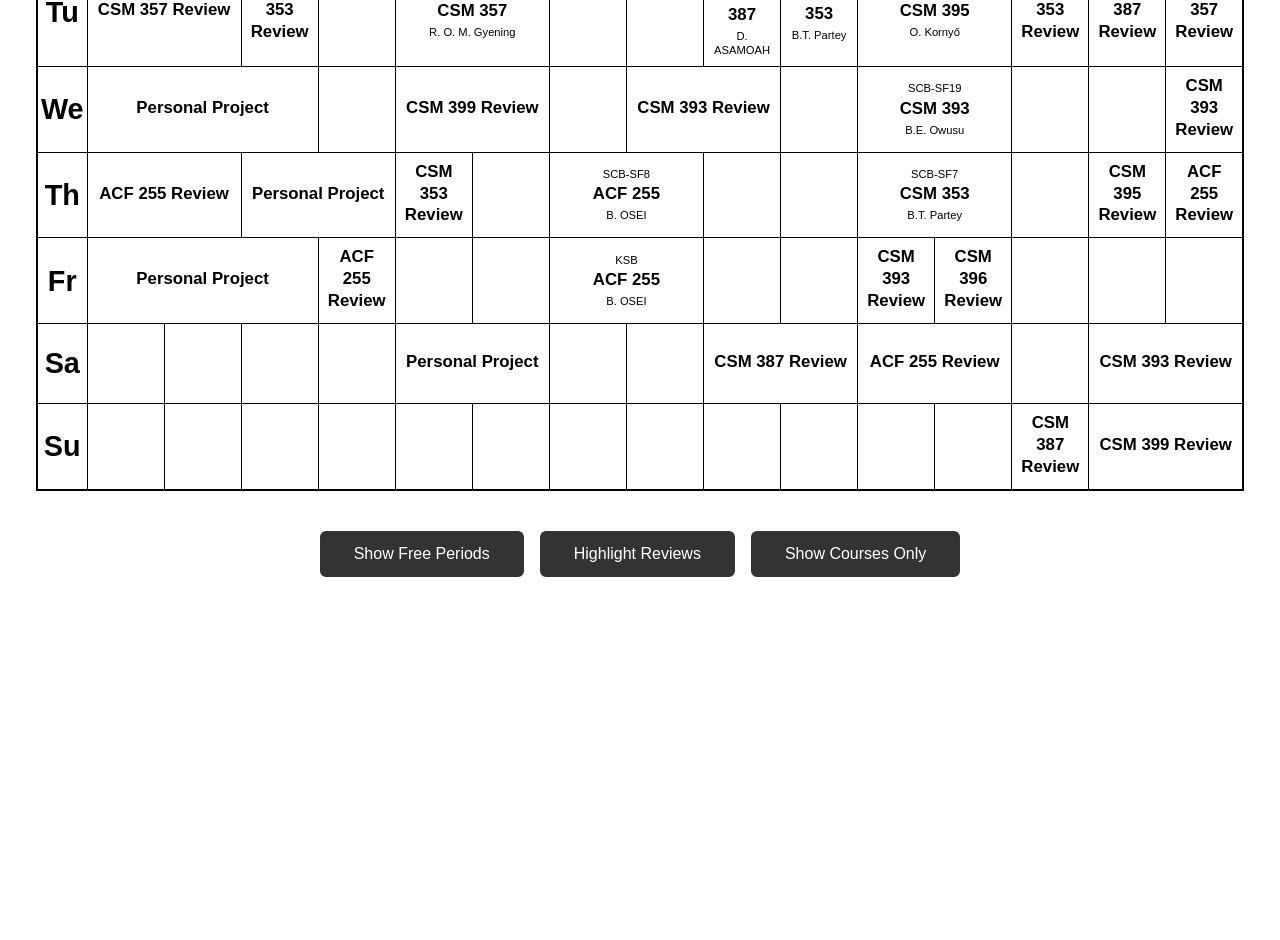
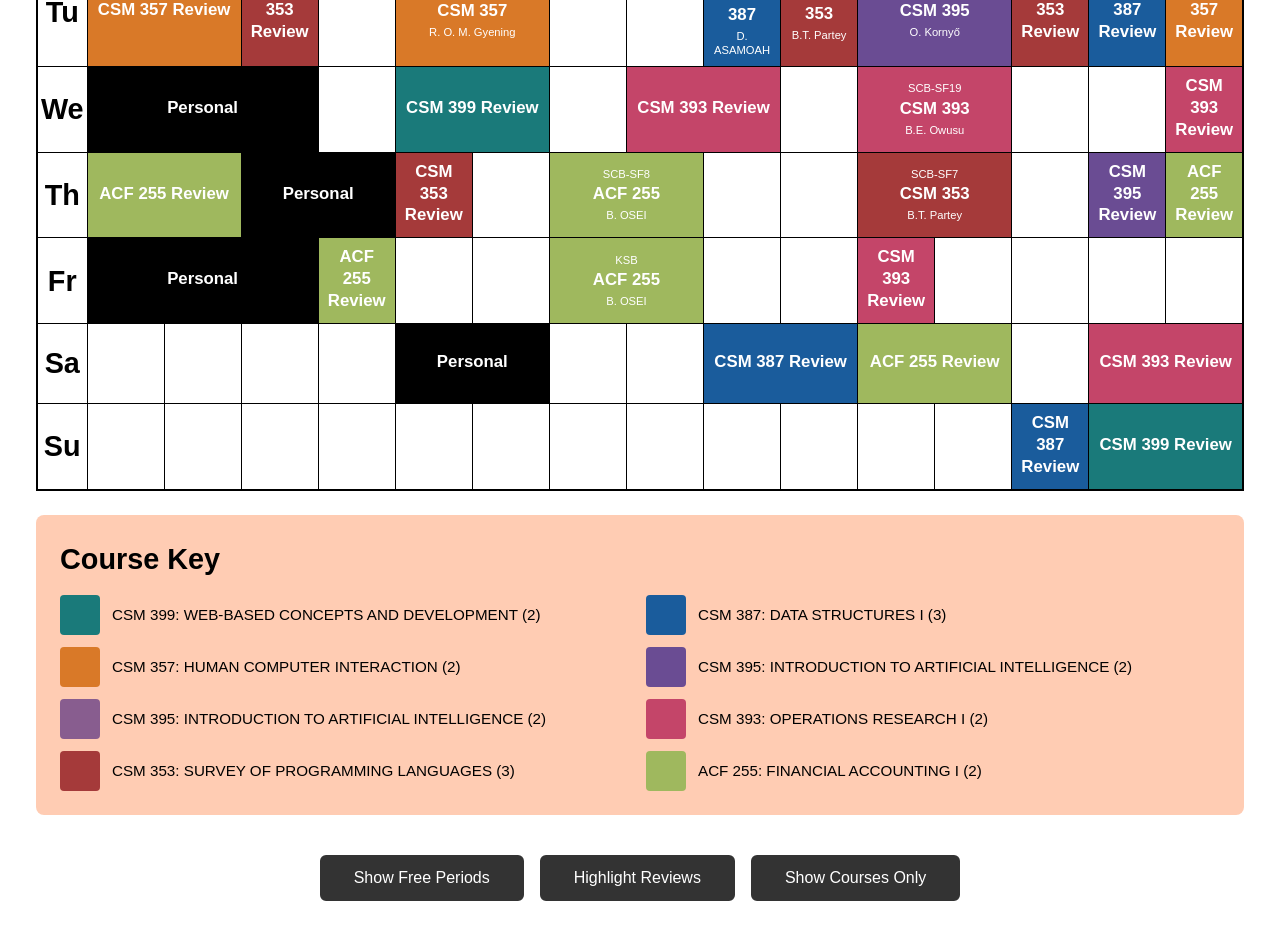
Before and after one commit to rnyamakye/timetable, a React (Vite) app: page / in a window 1280 px wide. Shown: the part 340-1280 px from the top of the page. Before the commit the page ends 969 px from the top, so only its background shows below. Built offline with nearby package versions, Linux system fonts and the light colour scheme.

Commit message:
add table key

```diff
--- a/src/App.css
+++ b/src/App.css
@@ -109,24 +109,24 @@
   font-weight: bold;
   font-size: 1.05rem;
   margin-bottom: 0.2rem;
-  color: #000;
+  color: #fff;
 }
 
 .room-info {
   font-size: 0.7rem;
-  color: #000;
+  color: #fff;
   margin-bottom: 0.1rem;
 }
 
 .group-info {
   font-size: 0.7rem;
-  color: #000;
+  color: #fff;
   margin-bottom: 0.1rem;
 }
 
 .instructor {
   font-size: 0.7rem;
-  color: #000;
+  color: #fff;
 }
 
 .empty-cell {
@@ -142,15 +142,7 @@
 }
 
 .highlight-review {
-  background-color: rgba(255, 0, 0, 0.2) !important;
-  color: black !important;
-}
-
-.highlight-review .course-code,
-.highlight-review .room-info,
-.highlight-review .group-info,
-.highlight-review .instructor {
-  color: black !important;
+  opacity: 0.8 !important;
 }
 
 .toggle-container {
@@ -198,6 +190,43 @@
 
 .footer-right {
   text-align: right;
+}
+
+.course-key {
+  background-color: #ffccb3;
+  padding: 1.5rem;
+  margin: 1.5rem 0;
+  border-radius: 8px;
+  max-width: 100%;
+}
+
+.course-key h3 {
+  font-size: 1.8rem;
+  font-weight: 600;
+  color: #000;
+  margin-bottom: 1rem;
+  text-align: left;
+}
+
+.key-items {
+  display: grid;
+  grid-template-columns: repeat(2, 1fr);
+  gap: 0.75rem;
+}
+
+.key-item {
+  display: flex;
+  align-items: center;
+  gap: 0.75rem;
+  font-size: 0.95rem;
+  color: #000;
+}
+
+.key-color {
+  width: 40px;
+  height: 40px;
+  border-radius: 4px;
+  flex-shrink: 0;
 }
 
 /* Responsive adjustments */
@@ -251,4 +280,16 @@
     width: 100%;
     padding: 0.6rem 1rem;
   }
+
+  .key-items {
+    grid-template-columns: 1fr;
+  }
+
+  .course-key h3 {
+    font-size: 1.4rem;
+  }
+
+  .key-item {
+    font-size: 0.85rem;
+  }
 }
--- a/src/App.jsx
+++ b/src/App.jsx
@@ -5,6 +5,31 @@ function App() {
   const [hideContent, setHideContent] = useState(false);
   const [highlightReviews, setHighlightReviews] = useState(false);
   const [showCoursesOnly, setShowCoursesOnly] = useState(false);
+
+  // Course color mapping
+  const getCourseColor = (courseName) => {
+    if (!courseName) return null;
+
+    // Check for Personal Project first
+    if (courseName.includes("Personal")) {
+      return "#000000";
+    }
+
+    // Extract course code (e.g., "CSM 399" from "CSM 399 Review")
+    const courseCode = courseName.split(" ").slice(0, 2).join(" ");
+
+    const colorMap = {
+      "CSM 399": "#1a7a7a",
+      "CSM 387": "#1a5c9c",
+      "CSM 357": "#d97928",
+      "CSM 395": "#6a4c93",
+      "CSM 393": "#c44569",
+      "CSM 353": "#a53a3a",
+      "ACF 255": "#9fb85e",
+    };
+
+    return colorMap[courseCode] || null;
+  };
 
   const timeSlots = [
     { slot: "1", time: "6:00 - 6:55" },
@@ -70,7 +95,7 @@ function App() {
       { course: "CSM 357 Review" },
     ],
     We: [
-      { colspan: 3, course: "Personal Project" },
+      { colspan: 3, course: "Personal" },
       { empty: 1 },
       { colspan: 2, course: "CSM 399 Review" },
       { empty: 1 },
@@ -87,7 +112,7 @@ function App() {
     ],
     Th: [
       { colspan: 2, course: "ACF 255 Review" },
-      { colspan: 2, course: "Personal Project" },
+      { colspan: 2, course: "Personal" },
       { course: "CSM 353 Review" },
       { empty: 1 },
       { colspan: 2, course: "ACF 255", room: "SCB-SF8", instructor: "B. OSEI" },
@@ -103,7 +128,7 @@ function App() {
       { course: "ACF 255 Review" },
     ],
     Fr: [
-      { colspan: 3, course: "Personal Project" },
+      { colspan: 3, course: "Personal" },
       { course: "ACF 255 Review" },
       { empty: 2 },
       { colspan: 2, course: "ACF 255", room: "KSB", instructor: "B. OSEI" },
@@ -114,7 +139,7 @@ function App() {
     ],
     Sa: [
       { empty: 4 },
-      { colspan: 2, course: "Personal Project" },
+      { colspan: 2, course: "Personal" },
       { empty: 2 },
       { colspan: 2, course: "CSM 387 Review" },
       { colspan: 2, course: "ACF 255 Review" },
@@ -132,7 +157,7 @@ function App() {
     const result = [];
     let currentSlot = 0;
 
-    cells.forEach((cell, index) => {
+    cells.forEach((cell) => {
       if (cell.empty) {
         for (let i = 0; i < cell.empty; i++) {
           result.push(
@@ -148,8 +173,7 @@ function App() {
       } else if (cell.colspan) {
         const isReviewOrPersonal =
           cell.course &&
-          (cell.course.includes("Review") ||
-            cell.course.includes("Personal Project"));
+          (cell.course.includes("Review") || cell.course.includes("Personal"));
         const shouldHide =
           (highlightReviews && !isReviewOrPersonal) ||
           hideContent ||
@@ -158,8 +182,15 @@ function App() {
           highlightReviews && isReviewOrPersonal
             ? "course-cell highlight-review"
             : "course-cell";
+        const bgColor = getCourseColor(cell.course);
+        const cellStyle = bgColor ? { backgroundColor: bgColor } : {};
         result.push(
-          <td key={currentSlot} colSpan={cell.colspan} className={className}>
+          <td
+            key={currentSlot}
+            colSpan={cell.colspan}
+            className={className}
+            style={cellStyle}
+          >
             {!shouldHide && (
               <>
                 {cell.room && <div className="room-info">{cell.room}</div>}
@@ -184,8 +215,10 @@ function App() {
           highlightReviews && isReviewOrPersonal
             ? "course-cell highlight-review"
             : "course-cell";
+        const bgColor = getCourseColor(cell.course);
+        const cellStyle = bgColor ? { backgroundColor: bgColor } : {};
         result.push(
-          <td key={currentSlot} className={className}>
+          <td key={currentSlot} className={className} style={cellStyle}>
             {!shouldHide && (
               <>
                 {cell.room && <div className="room-info">{cell.room}</div>}
@@ -233,6 +266,68 @@ function App() {
         </table>
       </div>
 
+      <div className="course-key">
+        <h3>Course Key</h3>
+        <div className="key-items">
+          <div className="key-item">
+            <span
+              className="key-color"
+              style={{ backgroundColor: "#1a7a7a" }}
+            ></span>
+            <span>CSM 399: WEB-BASED CONCEPTS AND DEVELOPMENT (2)</span>
+          </div>
+          <div className="key-item">
+            <span
+              className="key-color"
+              style={{ backgroundColor: "#1a5c9c" }}
+            ></span>
+            <span>CSM 387: DATA STRUCTURES I (3)</span>
+          </div>
+          <div className="key-item">
+            <span
+              className="key-color"
+              style={{ backgroundColor: "#d97928" }}
+            ></span>
+            <span>CSM 357: HUMAN COMPUTER INTERACTION (2)</span>
+          </div>
+          <div className="key-item">
+            <span
+              className="key-color"
+              style={{ backgroundColor: "#6a4c93" }}
+            ></span>
+            <span>CSM 395: INTRODUCTION TO ARTIFICIAL INTELLIGENCE (2)</span>
+          </div>
+          <div className="key-item">
+            <span
+              className="key-color"
+              style={{ backgroundColor: "#885d8f" }}
+            ></span>
+            <span>CSM 395: INTRODUCTION TO ARTIFICIAL INTELLIGENCE (2)</span>
+          </div>
+          <div className="key-item">
+            <span
+              className="key-color"
+              style={{ backgroundColor: "#c44569" }}
+            ></span>
+            <span>CSM 393: OPERATIONS RESEARCH I (2)</span>
+          </div>
+          <div className="key-item">
+            <span
+              className="key-color"
+              style={{ backgroundColor: "#a53a3a" }}
+            ></span>
+            <span>CSM 353: SURVEY OF PROGRAMMING LANGUAGES (3)</span>
+          </div>
+          <div className="key-item">
+            <span
+              className="key-color"
+              style={{ backgroundColor: "#9fb85e" }}
+            ></span>
+            <span>ACF 255: FINANCIAL ACCOUNTING I (2)</span>
+          </div>
+        </div>
+      </div>
+
       <div className="toggle-container">
         <button
           onClick={() => {
```
